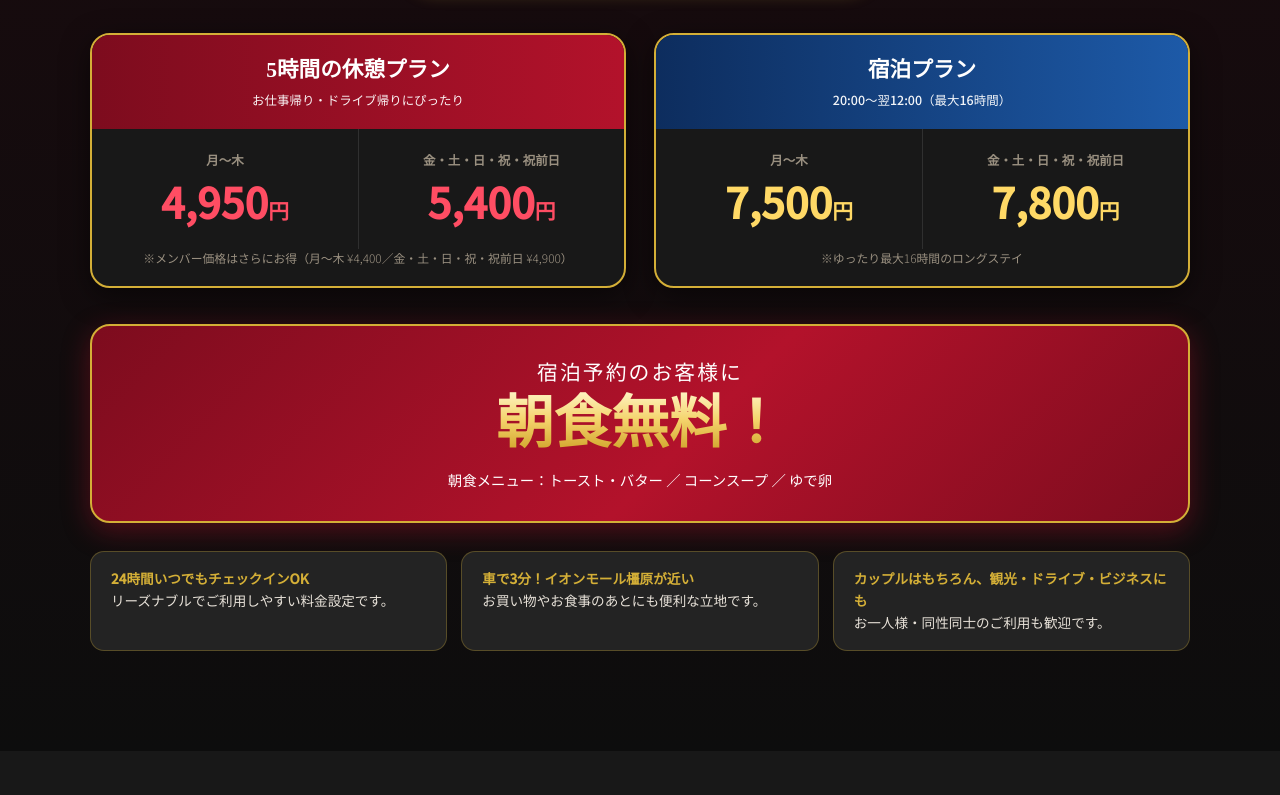
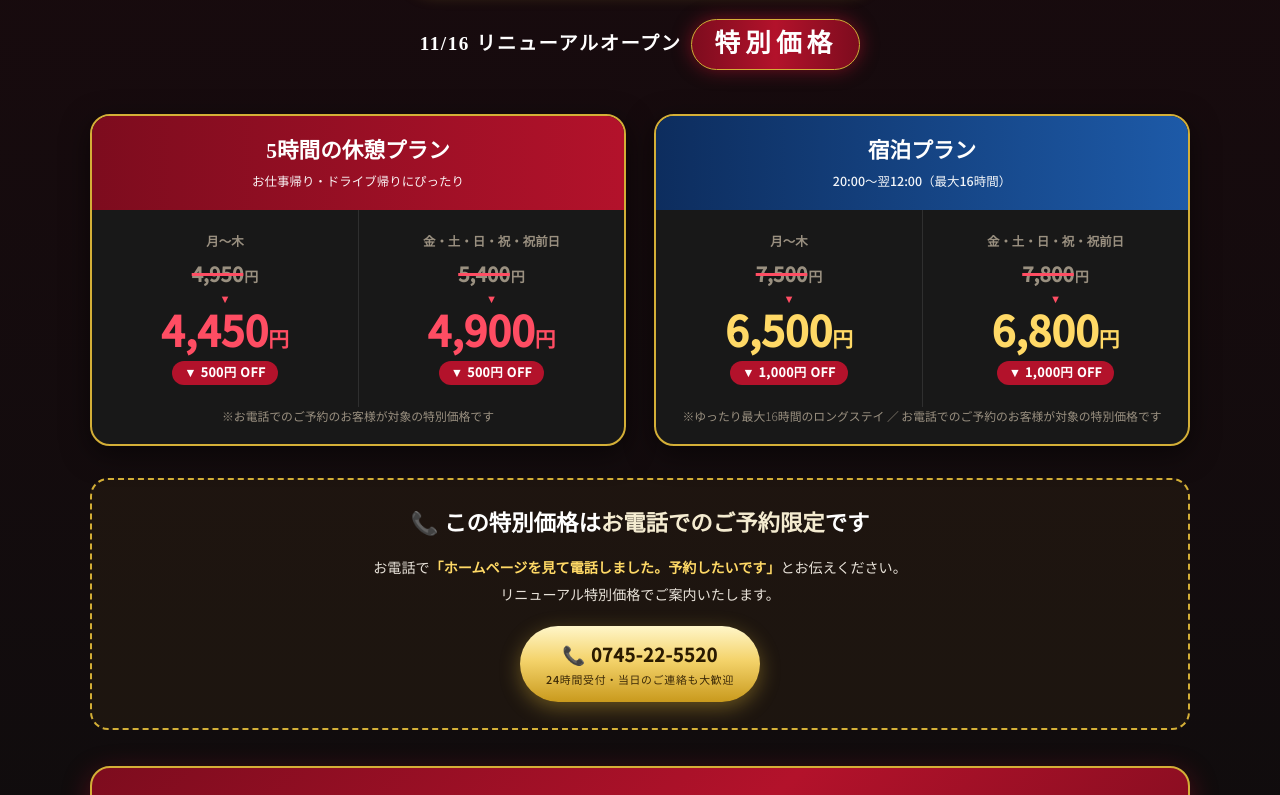
Before and after one commit to Saint-Stella/hotel-villa, a plain HTML site: page index.html in a window 1280 px wide. Shown: the part 1860-2655 px from the top of the page. Drawn offline with nearby package versions, Linux system fonts and the light colour scheme.

Commit message:
index.html

```diff
--- a/index.html
+++ b/index.html
@@ -566,6 +566,22 @@
   .ninzu .t b { background:var(--gold-grad); -webkit-background-clip:text; background-clip:text; color:transparent; font-size:1.25em; }
   .ninzu .s { margin-top:6px; font-family:'Noto Sans JP',sans-serif; font-size:.8rem; color:var(--primary-light); }
   .ninzu.inline { margin:36px auto 0; }
+
+  /* 特別価格（取り消し線＋割引価格） */
+  .special-ribbon { display:flex; align-items:center; justify-content:center; gap:10px; flex-wrap:wrap; margin-top:30px; font-weight:700; color:#fff; }
+  .special-ribbon span { font-size:clamp(.95rem,2.6vw,1.2rem); letter-spacing:.08em; }
+  .special-ribbon b { font-size:clamp(1.2rem,3.4vw,1.6rem); padding:4px 22px; border-radius:50px; color:#fff; background:linear-gradient(90deg,var(--red-deep),var(--red),var(--red-deep)); border:1px solid var(--primary); box-shadow:0 0 18px rgba(179,18,43,.6); letter-spacing:.2em; }
+  .plan-col .old::after { content:"▼"; display:block; font-size:.7rem; color:#ff4d63; line-height:1.2; margin-top:2px; }
+  .plan-col .old { font-family:'Noto Sans JP',sans-serif; margin-top:6px; font-size:clamp(1rem,2.8vw,1.25rem); font-weight:700; color:var(--text-muted); }
+  .plan-col .old s { text-decoration:line-through; text-decoration-color:#ff4d63; text-decoration-thickness:3px; display:inline-block; }
+  .plan-col .old .yen { font-size:.7em; margin-left:1px; }
+  .plan-col .p { margin-top:0; }
+  .plan-col .off { display:inline-block; margin-top:6px; font-family:'Noto Sans JP',sans-serif; font-size:.78rem; font-weight:700; color:#fff; background:var(--red); padding:2px 12px; border-radius:50px; letter-spacing:.05em; }
+  .tel-guide { margin-top:32px; padding:26px 24px; text-align:center; border:2px dashed var(--primary); border-radius:18px; background:rgba(212,175,55,.06); }
+  .tel-guide .tg-title { font-size:clamp(1.05rem,3vw,1.4rem); color:#fff; font-weight:700; }
+  .tel-guide .tg-title b { color:var(--primary-light); }
+  .tel-guide p { margin:12px 0 18px; font-family:'Noto Sans JP',sans-serif; font-size:.88rem; line-height:1.9; color:var(--text-light); }
+  .tel-guide strong { color:#ffd966; }
 </style>
 </head>
 <body>
@@ -655,23 +671,31 @@
     <h2 class="section-title">リニューアル記念<br><span class="hl">お得な休憩プラン・宿泊プラン</span></h2>
     <span class="same-price">★ 全室同一料金 ★ お好みのお部屋をお選びいただけます</span>
 
+    <div class="special-ribbon"><span>11/16 リニューアルオープン</span><b>特別価格</b></div>
+
     <div class="plan-grid">
       <div class="plan-card rest">
         <div class="plan-head">5時間の休憩プラン<small>お仕事帰り・ドライブ帰りにぴったり</small></div>
         <div class="plan-cols">
-          <div class="plan-col"><div class="d">月〜木</div><div class="p">4,950<span>円</span></div></div>
-          <div class="plan-col"><div class="d">金・土・日・祝・祝前日</div><div class="p">5,400<span>円</span></div></div>
+          <div class="plan-col"><div class="d">月〜木</div><div class="old"><s>4,950</s><span class="yen">円</span></div><div class="p">4,450<span>円</span></div><div class="off">▼ 500円 OFF</div></div>
+          <div class="plan-col"><div class="d">金・土・日・祝・祝前日</div><div class="old"><s>5,400</s><span class="yen">円</span></div><div class="p">4,900<span>円</span></div><div class="off">▼ 500円 OFF</div></div>
         </div>
-        <p class="plan-memo">※メンバー価格はさらにお得（月〜木 ¥4,400／金・土・日・祝・祝前日 ¥4,900）</p>
+        <p class="plan-memo">※お電話でのご予約のお客様が対象の特別価格です</p>
       </div>
       <div class="plan-card stay">
         <div class="plan-head">宿泊プラン<small>20:00〜翌12:00（最大16時間）</small></div>
         <div class="plan-cols">
-          <div class="plan-col"><div class="d">月〜木</div><div class="p">7,500<span>円</span></div></div>
-          <div class="plan-col"><div class="d">金・土・日・祝・祝前日</div><div class="p">7,800<span>円</span></div></div>
+          <div class="plan-col"><div class="d">月〜木</div><div class="old"><s>7,500</s><span class="yen">円</span></div><div class="p">6,500<span>円</span></div><div class="off">▼ 1,000円 OFF</div></div>
+          <div class="plan-col"><div class="d">金・土・日・祝・祝前日</div><div class="old"><s>7,800</s><span class="yen">円</span></div><div class="p">6,800<span>円</span></div><div class="off">▼ 1,000円 OFF</div></div>
         </div>
-        <p class="plan-memo">※ゆったり最大16時間のロングステイ</p>
+        <p class="plan-memo">※ゆったり最大16時間のロングステイ ／ お電話でのご予約のお客様が対象の特別価格です</p>
       </div>
+    </div>
+
+    <div class="tel-guide">
+      <div class="tg-title">📞 この特別価格は<b>お電話でのご予約限定</b>です</div>
+      <p>お電話で<strong>「ホームページを見て電話しました。予約したいです」</strong>とお伝えください。<br>リニューアル特別価格でご案内いたします。</p>
+      <a class="btn btn-tel" href="tel:0745225520">📞 0745-22-5520<small>24時間受付・当日のご連絡も大歓迎</small></a>
     </div>
 
     <div class="bf-banner">
@@ -956,7 +980,7 @@
       <div class="reserve-card main">
         <span class="tag-rec">おすすめ</span>
         <h3>お電話でのご予約</h3>
-        <p>お電話での予約を随時承っております。当日のご連絡も大歓迎です。24時間年中無休で受付しています。</p>
+        <p>お電話での予約を随時承っております。当日のご連絡も大歓迎です。<br><strong style="color:var(--primary);">「ホームページを見て電話しました」とお伝えいただくと、リニューアル特別価格でご案内します。</strong></p>
         <a class="btn btn-tel" href="tel:0745225520">📞 0745-22-5520</a>
       </div>
       <div class="reserve-card">
```
